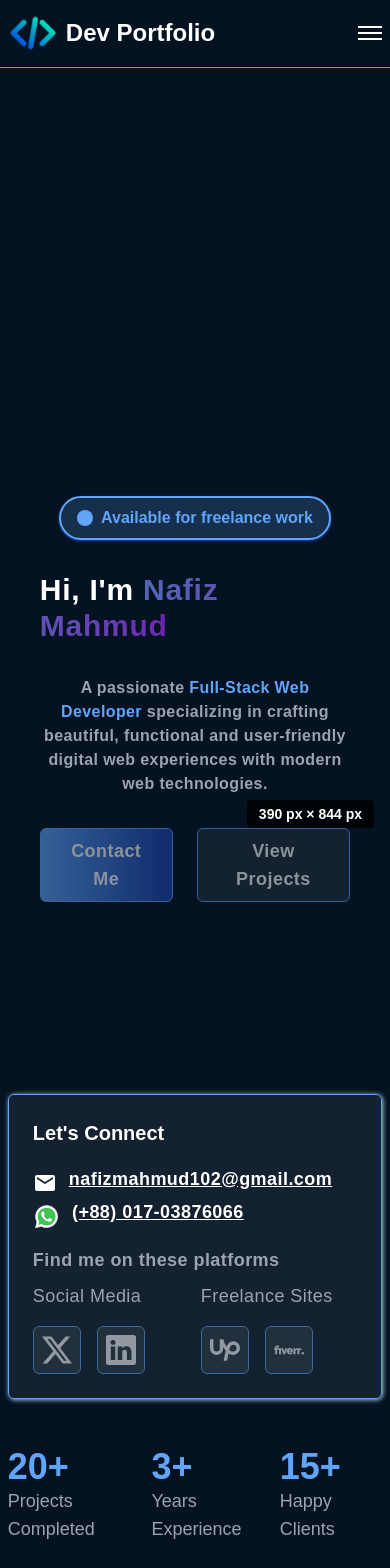
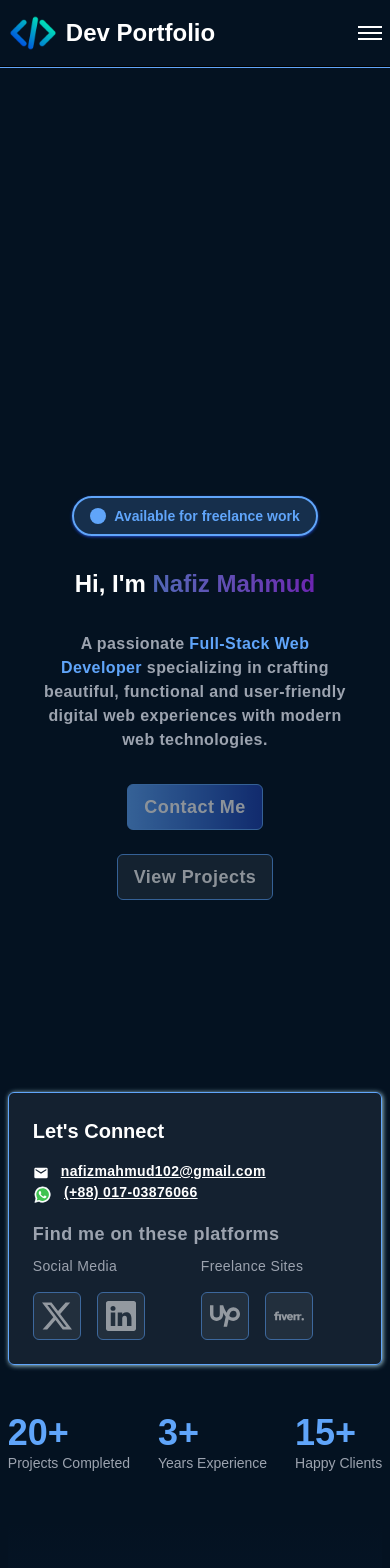
Before and after one commit to Nafiz-Mahmud/Dev-Portfolio-Site, a Next.js app: page / in a window 390 px wide. Shown: the top 1568 px of the page. Built offline with nearby package versions, Linux system fonts and the light colour scheme; a web font is replaced by a local one.

Commit message:
mobile view responsiveness

```diff
--- a/app/page.jsx
+++ b/app/page.jsx
@@ -11,7 +11,7 @@ import ViewportSize from "@/components/viewport";
 export default function Home() {
   return (
     <div className="homepage  max-w-[1400px] w-[96%] mx-auto">
-      <ViewportSize />
+      {/* <ViewportSize /> */}
 
       <HeroSection />
       <SocialsSection />
--- a/components/contact.jsx
+++ b/components/contact.jsx
@@ -108,7 +108,7 @@ export default function ContactSection() {
             <div className="socials_card border-2 border-lightgray-opacity-2 bg-lightgray-opacity-1 w-full p-6 rounded-2xl">
               <div className="socials_info flex justify-between items-center">
                 <div className="social_media flex flex-col gap-4">
-                  <p className="text-white font-bold tracking-wide  text-lg  lg:text-md">
+                  <p className="text-white font-bold tracking-wide text-sm sm:text-xl">
                     Social Media
                   </p>
                   <div className="social_links animate-pulse hover:animate-none flex gap-4">
@@ -153,7 +153,7 @@ export default function ContactSection() {
                   </div>
                 </div>
                 <div className="freelance_sites flex flex-col gap-4 ">
-                  <p className="text-white font-bold tracking-wide   text-lg  lg:text-md ">
+                  <p className="text-white font-bold tracking-wide   text-sm sm:text-xl ">
                     Freelance Sites
                   </p>
                   <div className="freelance_links animate-pulse hover:animate-none flex gap-4">
@@ -260,7 +260,7 @@ export default function ContactSection() {
 
             <button
               type="submit"
-              className="px-8 py-4  w-fit font-semibold rounded-lg mt-8 bg-lightblue  hover:bg-darkblue hover:scale-95 duration-300 cursor-pointer"
+              className="px-4 py-2 sm:px-8 sm:py-4  w-fit font-semibold rounded-lg mt-8 bg-lightblue  hover:bg-darkblue hover:scale-95 duration-300 cursor-pointer"
             >
               Send Message
             </button>
--- a/components/faq.jsx
+++ b/components/faq.jsx
@@ -76,13 +76,13 @@ export default function FAQSection() {
         questions I receive about my services.
       </motion.p>
 
-      <div className=" max-w-[80%] mx-auto pt-24 pb-10">
+      <div className=" max-w-[96%] sm:max-w-[80%] mx-auto pt-24 pb-10">
         <div className="space-y-3">
           {faqs.map((faq, index) => (
             <motion.div
               key={index}
               onClick={() => toggleFAQ(index)}
-              className=" bg-lightgray-opacity-1  cursor-pointer rounded-xl p-4"
+              className=" bg-lightgray-opacity-1   cursor-pointer rounded-xl p-4"
               initial={{ y: 20, opacity: 0 }}
               whileInView={{ y: 0, opacity: 1 }}
               transition={{
--- a/components/footer.jsx
+++ b/components/footer.jsx
@@ -119,7 +119,7 @@ export default function FooterSection() {
         </div>
       </div>
 
-      <p className="text-md lg:text-xl  py-10 mb-6 rounded-lg bg-lightgray-opacity-1 text-lightgray font-semibold mt-10 text-center">
+      <p className="text-sm sm:text-md lg:text-xl  py-10 mb-6 rounded-lg bg-lightgray-opacity-1 text-lightgray font-semibold mt-10 text-center">
         &copy; {year} Nafiz Mahmud. All rights reserved.
       </p>
     </footer>
--- a/components/hero.jsx
+++ b/components/hero.jsx
@@ -22,12 +22,12 @@ export default function HeroSection() {
               .
             </span>
           </span>
-          <p className=" text-lightblue font-semibold">
+          <p className="text-lightblue text-sm sm:text-md lg:text-lg font-semibold">
             Available for freelance work
           </p>
         </motion.div>
         <motion.h2
-          className="text-white tracking-wide text-3xl lg:text-4xl font-bold"
+          className="text-white  sm:tracking-wide text-2xl sm:text-3xl lg:text-4xl font-bold"
           initial={{ opacity: 0, y: initialY }}
           animate={{ opacity: 1, y: 0 }}
           transition={{ duration, ease: "easeOut", delay: 0.1 }}
@@ -53,7 +53,7 @@ export default function HeroSection() {
         </motion.h2>
 
         <motion.h1
-          className="text-lightgray text-center lg:text-left tracking-wide text-md lg:text-lg font-semibold"
+          className="text-lightgray text-center lg:text-left tracking-wide  sm:text-md lg:text-lg font-semibold"
           initial={{ opacity: 0, y: initialY }}
           animate={{ opacity: 1, y: 0 }}
           transition={{ duration, ease: "easeOut", delay: 0.2 }}
@@ -65,7 +65,7 @@ export default function HeroSection() {
           specializing in crafting beautiful, functional and user-friendly
           digital web experiences with modern web technologies.
         </motion.h1>
-        <div className="buttons flex gap-6">
+        <div className="buttons flex flex-col items-center sm:flex-row gap-6">
           <Link href="#connect_section">
             <motion.button
               className="text-white text-lg bg-gradient-to-r from-lightblue to-darkblue animate-pulse hover:animate-none hover:scale-95  cursor-pointer tracking-wide border-1 border-lightblue w-fit py-2 px-4 rounded-md text-lightblue font-semibold"
--- a/components/projects.jsx
+++ b/components/projects.jsx
@@ -49,7 +49,7 @@ export default function ProjectsSection() {
       >
         A showcase of my recent work and personal projects
       </motion.p>
-      <div className="project_cards mt-20 grid grid-cols-[repeat(auto-fit,_minmax(350px,_1fr))] justify-between gap-6 ">
+      <div className="project_cards mt-20 grid grid-cols-[repeat(auto-fit,_minmax(300px,_1fr))] sm:grid-cols-[repeat(auto-fit,_minmax(350px,_1fr))] justify-between gap-6 ">
         {projects.map((project, index) => (
           <motion.div
             key={project.id}
--- a/components/skills_expertise.jsx
+++ b/components/skills_expertise.jsx
@@ -22,7 +22,7 @@ export default function SkillsExpertiseSection() {
       >
         Delivering excellence through modern technologies and best practices
       </motion.p>
-      <div className="skill_cards px-5 grid grid-cols-[repeat(auto-fit,_minmax(350px,_1fr))] gap-4 mt-12">
+      <div className="skill_cards px-5 grid grid-cols-[repeat(auto-fit,_minmax(300px,_1fr))] sm:grid-cols-[repeat(auto-fit,_minmax(350px,_1fr))] gap-4 mt-12">
         <motion.div
           className="card border-1 border-lightgray frontend flex flex-col gap-2 bg-lightgray-opacity-2  p-4 rounded-lg"
           initial={{ y: 40, opacity: 0 }}
--- a/components/socials.jsx
+++ b/components/socials.jsx
@@ -19,7 +19,7 @@ export default function SocialsSection() {
         <div className="email_phone   py-2 ">
           <div className="email_section    flex items-center  gap-3">
             <svg
-              className="h-[1.5rem] w-[1.5rem] mt-[0.5rem]"
+              className="h-[1rem] w-[1rem] sm:h-[1.5rem] sm:w-[1.5rem] mt-[.25rem] sm:mt-[0.5rem]"
               // width="200"
               // height="200"
               xmlns="http://www.w3.org/2000/svg"
@@ -34,14 +34,14 @@ export default function SocialsSection() {
               href="mailto:nafizmahmud102@gmail.com"
               target="_blank"
               rel="noopener noreferrer"
-              className="tracking-wide hover:text-lightblue font-semibold text-lg underline  w-fit"
+              className="tracking-wide hover:text-lightblue font-semibold text-sm sm:text-lg underline  w-fit"
             >
               nafizmahmud102@gmail.com
             </Link>
           </div>
           <div className="phone_section   flex items-center  gap-3">
             <svg
-              className="h-[1.7rem] w-[1.7rem] mt-[0.5rem]"
+              className="h-[1.2rem] w-[1.2rem] sm:h-[1.7rem] sm:w-[1.7rem] mt-[.25rem] sm:mt-[0.5rem]"
               xmlns="http://www.w3.org/2000/svg"
               x="0px"
               y="0px"
@@ -76,7 +76,7 @@ export default function SocialsSection() {
               href="https://wa.me/8801703876066"
               target="_blank"
               rel="noopener noreferrer"
-              className="tracking-wide hover:text-lightblue font-semibold text-lg underline w-fit "
+              className="tracking-wide hover:text-lightblue font-semibold text-sm sm:text-lg underline w-fit "
             >
               (+88) 017-03876066
             </Link>
@@ -87,7 +87,9 @@ export default function SocialsSection() {
         </p>
         <div className="links_section  flex  gap-14">
           <div className="social_media flex flex-col gap-4">
-            <p className="text-lightgray tracking-wide text-lg">Social Media</p>
+            <p className="text-lightgray tracking-wide text-sm sm:text-lg">
+              Social Media
+            </p>
             <div className="social_links animate-pulse hover:animate-none flex gap-4">
               <Link
                 href="https://x.com/nafiz_mahmud_99"
@@ -130,7 +132,7 @@ export default function SocialsSection() {
             </div>
           </div>
           <div className="freelance_sites flex flex-col gap-4 ">
-            <p className="text-lightgray tracking-wide   text-lg ">
+            <p className="text-lightgray tracking-wide  text-sm sm:text-lg ">
               Freelance Sites
             </p>
             <div className="freelance_links animate-pulse hover:animate-none flex gap-4">
@@ -182,19 +184,19 @@ export default function SocialsSection() {
         <div className="cards  flex items-center justify-between">
           <div className="card">
             <h2 className="text-4xl text-lightblue font-bold">20+</h2>
-            <p className="text-lg xl:text-xl text-lightgray font-medium">
+            <p className="text-sm sm:text-lg xl:text-xl text-lightgray font-medium">
               Projects Completed
             </p>
           </div>
           <div className="card">
             <h2 className="text-4xl text-lightblue font-bold">3+</h2>
-            <p className="text-lg xl:text-xl text-lightgray font-medium">
+            <p className="text-sm sm:text-lg xl:text-xl text-lightgray font-medium">
               Years Experience
             </p>
           </div>
           <div className="card">
             <h2 className="text-4xl text-lightblue font-bold">15+</h2>
-            <p className="text-lg xl:text-xl text-lightgray font-medium">
+            <p className="text-sm sm:text-lg xl:text-xl text-lightgray font-medium">
               Happy Clients
             </p>
           </div>
--- a/components/testimonials.jsx
+++ b/components/testimonials.jsx
@@ -44,7 +44,7 @@ export default function TestimonialSection() {
       >
         Don't just take my word for it - hear from satisfied clients
       </motion.p>
-      <div className="client_cards py-24 grid grid-cols-[repeat(auto-fit,_minmax(350px,_1fr))]  justify-between gap-8">
+      <div className="client_cards py-24 grid grid-cols-[repeat(auto-fit,_minmax(300px,_1fr))] sm:grid-cols-[repeat(auto-fit,_minmax(350px,_1fr))]  justify-between gap-8">
         {clientsTestimonials.map((each_client, index) => (
           <motion.div
             className="card rounded-xl p-4 flex flex-col gap-2 items-start bg-lightgray-opacity-1 border-1 border-lightgray-opacity-2"
```
